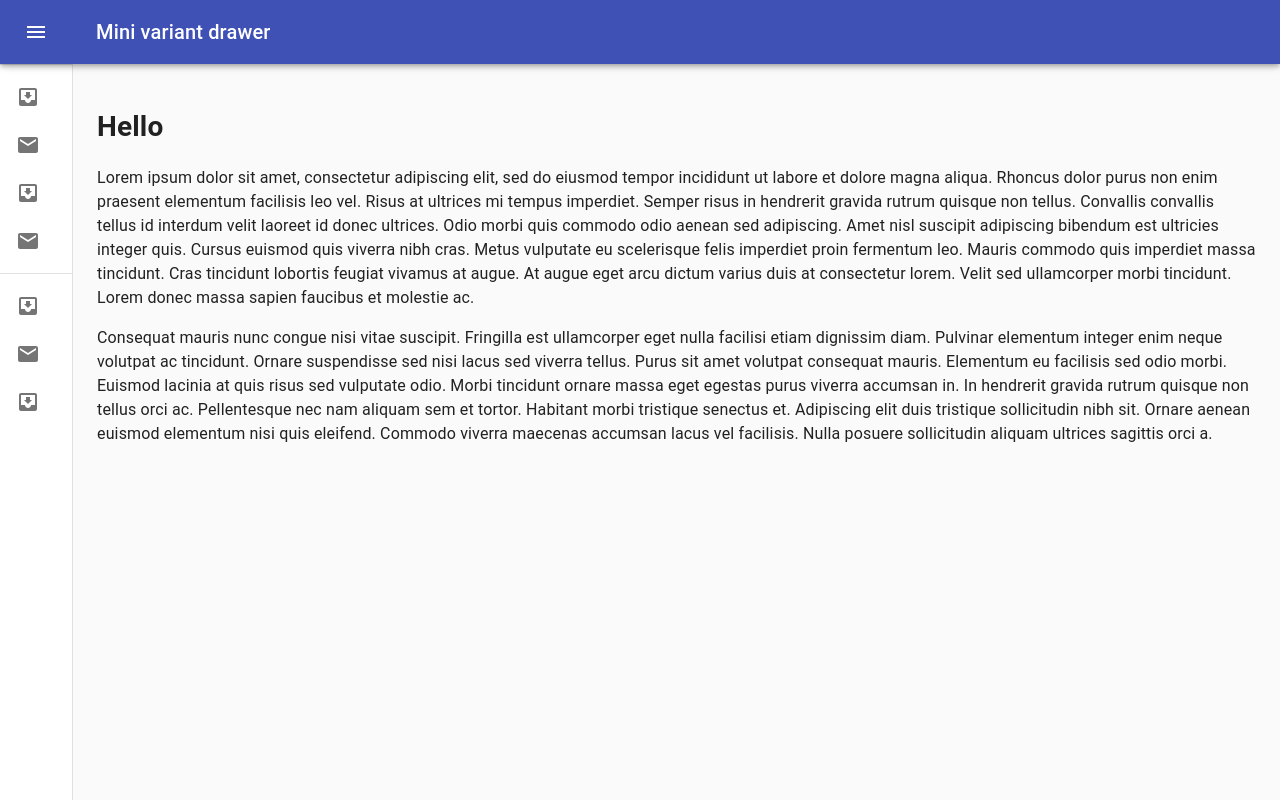
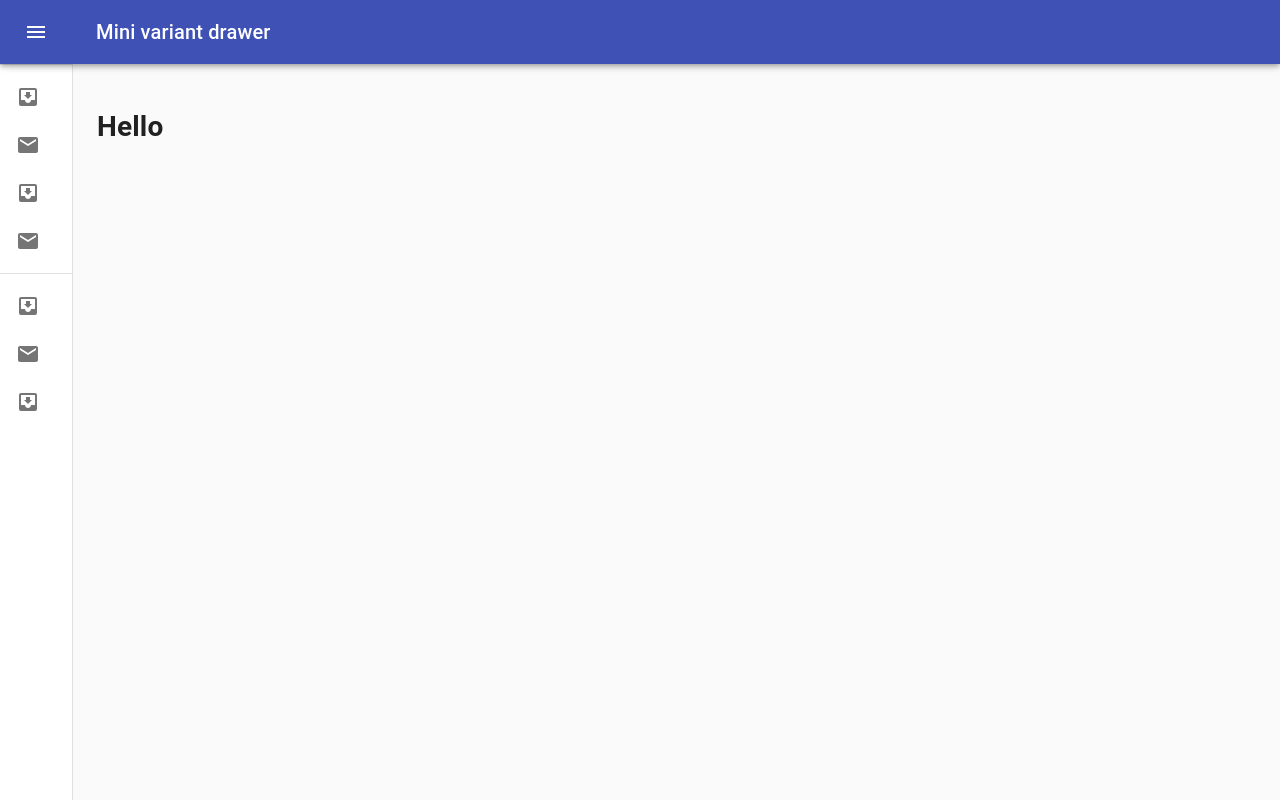
Before and after one commit to alvinoalvin/LHL-Final-Project, a React (Create React App) app in the folder react-front-end/: page / in a window 1280 px wide. Built offline with nearby package versions, Linux system fonts and the light colour scheme.

Commit message:
moving react styles to helpers

```diff
--- a/react-front-end/src/components/App.js
+++ b/react-front-end/src/components/App.js
@@ -2,80 +2,24 @@ import React, { Component } from 'react';
 import axios from 'axios';
 import '../styles/App.scss';
 import clsx from 'clsx';
+
+/* import components */
 import { Drawer, AppBar, Toolbar, List, CssBaseline, Typography, Divider, IconButton, ListItem, ListItemIcon, ListItemText } from '@material-ui/core';
-import { makeStyles, useTheme } from '@material-ui/core/styles';
+import { useTheme } from '@material-ui/core/styles';
+import reactStyles from '../helpers/react-styles';
 
+/* Custom Components */
+import AllTasks from './AllTasks';
+
+/* import icons */
 import ChevronLeftIcon from '@material-ui/icons/ChevronLeft';
 import ChevronRightIcon from '@material-ui/icons/ChevronRight';
 import InboxIcon from '@material-ui/icons/MoveToInbox';
 import MailIcon from '@material-ui/icons/Mail';
 import MenuIcon from '@material-ui/icons/Menu';
 
-import AllTasks from './AllTasks';
 
-const drawerWidth = 240;
-
-const useStyles = makeStyles((theme) => ({
-  root: {
-    display: 'flex',
-  },
-  appBar: {
-    zIndex: theme.zIndex.drawer + 1,
-    transition: theme.transitions.create(['width', 'margin'], {
-      easing: theme.transitions.easing.sharp,
-      duration: theme.transitions.duration.leavingScreen,
-    }),
-  },
-  appBarShift: {
-    marginLeft: drawerWidth,
-    width: `calc(100% - ${drawerWidth}px)`,
-    transition: theme.transitions.create(['width', 'margin'], {
-      easing: theme.transitions.easing.sharp,
-      duration: theme.transitions.duration.enteringScreen,
-    }),
-  },
-  menuButton: {
-    marginRight: 36,
-  },
-  hide: {
-    display: 'none',
-  },
-  drawer: {
-    width: drawerWidth,
-    flexShrink: 0,
-    whiteSpace: 'nowrap',
-  },
-  drawerOpen: {
-    width: drawerWidth,
-    transition: theme.transitions.create('width', {
-      easing: theme.transitions.easing.sharp,
-      duration: theme.transitions.duration.enteringScreen,
-    }),
-  },
-  drawerClose: {
-    transition: theme.transitions.create('width', {
-      easing: theme.transitions.easing.sharp,
-      duration: theme.transitions.duration.leavingScreen,
-    }),
-    overflowX: 'hidden',
-    width: theme.spacing(7) + 1,
-    [theme.breakpoints.up('sm')]: {
-      width: theme.spacing(9) + 1,
-    },
-  },
-  toolbar: {
-    display: 'flex',
-    alignItems: 'center',
-    justifyContent: 'flex-end',
-    padding: theme.spacing(0, 1),
-    // necessary for content to be below app bar
-    ...theme.mixins.toolbar,
-  },
-  content: {
-    flexGrow: 1,
-    padding: theme.spacing(3),
-  },
-}));
+const useStyles = reactStyles;
 
 export default function Application() {
   const classes = useStyles();
@@ -116,6 +60,7 @@ export default function Application() {
           </Typography>
         </Toolbar>
       </AppBar>
+
       <Drawer
         variant="permanent"
         className={clsx(classes.drawer, {
@@ -153,32 +98,11 @@ export default function Application() {
           ))}
         </List>
       </Drawer>
+
       <main className={classes.content}>
         <div className={classes.toolbar} />
         <AllTasks />
-        <Typography paragraph>
-          Lorem ipsum dolor sit amet, consectetur adipiscing elit, sed do eiusmod tempor incididunt
-          ut labore et dolore magna aliqua. Rhoncus dolor purus non enim praesent elementum
-          facilisis leo vel. Risus at ultrices mi tempus imperdiet. Semper risus in hendrerit
-          gravida rutrum quisque non tellus. Convallis convallis tellus id interdum velit laoreet id
-          donec ultrices. Odio morbi quis commodo odio aenean sed adipiscing. Amet nisl suscipit
-          adipiscing bibendum est ultricies integer quis. Cursus euismod quis viverra nibh cras.
-          Metus vulputate eu scelerisque felis imperdiet proin fermentum leo. Mauris commodo quis
-          imperdiet massa tincidunt. Cras tincidunt lobortis feugiat vivamus at augue. At augue eget
-          arcu dictum varius duis at consectetur lorem. Velit sed ullamcorper morbi tincidunt. Lorem
-          donec massa sapien faucibus et molestie ac.
-        </Typography>
-        <Typography paragraph>
-          Consequat mauris nunc congue nisi vitae suscipit. Fringilla est ullamcorper eget nulla
-          facilisi etiam dignissim diam. Pulvinar elementum integer enim neque volutpat ac
-          tincidunt. Ornare suspendisse sed nisi lacus sed viverra tellus. Purus sit amet volutpat
-          consequat mauris. Elementum eu facilisis sed odio morbi. Euismod lacinia at quis risus sed
-          vulputate odio. Morbi tincidunt ornare massa eget egestas purus viverra accumsan in. In
-          hendrerit gravida rutrum quisque non tellus orci ac. Pellentesque nec nam aliquam sem et
-          tortor. Habitant morbi tristique senectus et. Adipiscing elit duis tristique sollicitudin
-          nibh sit. Ornare aenean euismod elementum nisi quis eleifend. Commodo viverra maecenas
-          accumsan lacus vel facilisis. Nulla posuere sollicitudin aliquam ultrices sagittis orci a.
-        </Typography>
+
       </main>
     </div>
   );
@@ -189,7 +113,7 @@ export default function Application() {
 
 
 
-
+/* Template data */
 // class App extends Component {
 //   constructor(props) {
 //     super(props)
--- /dev/null
+++ b/react-front-end/src/helpers/react-styles.js
@@ -0,0 +1,64 @@
+import {makeStyles} from '@material-ui/core/styles';
+
+const drawerWidth = 240;
+export default makeStyles((theme) => ({
+  root: {
+    display: 'flex',
+  },
+  appBar: {
+    zIndex: theme.zIndex.drawer + 1,
+    transition: theme.transitions.create(['width', 'margin'], {
+      easing: theme.transitions.easing.sharp,
+      duration: theme.transitions.duration.leavingScreen,
+    }),
+  },
+  appBarShift: {
+    marginLeft: drawerWidth,
+    width: `calc(100% - ${drawerWidth}px)`,
+    transition: theme.transitions.create(['width', 'margin'], {
+      easing: theme.transitions.easing.sharp,
+      duration: theme.transitions.duration.enteringScreen,
+    }),
+  },
+  menuButton: {
+    marginRight: 36,
+  },
+  hide: {
+    display: 'none',
+  },
+  drawer: {
+    width: drawerWidth,
+    flexShrink: 0,
+    whiteSpace: 'nowrap',
+  },
+  drawerOpen: {
+    width: drawerWidth,
+    transition: theme.transitions.create('width', {
+      easing: theme.transitions.easing.sharp,
+      duration: theme.transitions.duration.enteringScreen,
+    }),
+  },
+  drawerClose: {
+    transition: theme.transitions.create('width', {
+      easing: theme.transitions.easing.sharp,
+      duration: theme.transitions.duration.leavingScreen,
+    }),
+    overflowX: 'hidden',
+    width: theme.spacing(7) + 1,
+    [theme.breakpoints.up('sm')]: {
+      width: theme.spacing(9) + 1,
+    },
+  },
+  toolbar: {
+    display: 'flex',
+    alignItems: 'center',
+    justifyContent: 'flex-end',
+    padding: theme.spacing(0, 1),
+    // necessary for content to be below app bar
+    ...theme.mixins.toolbar,
+  },
+  content: {
+    flexGrow: 1,
+    padding: theme.spacing(3),
+  },
+}));
```
